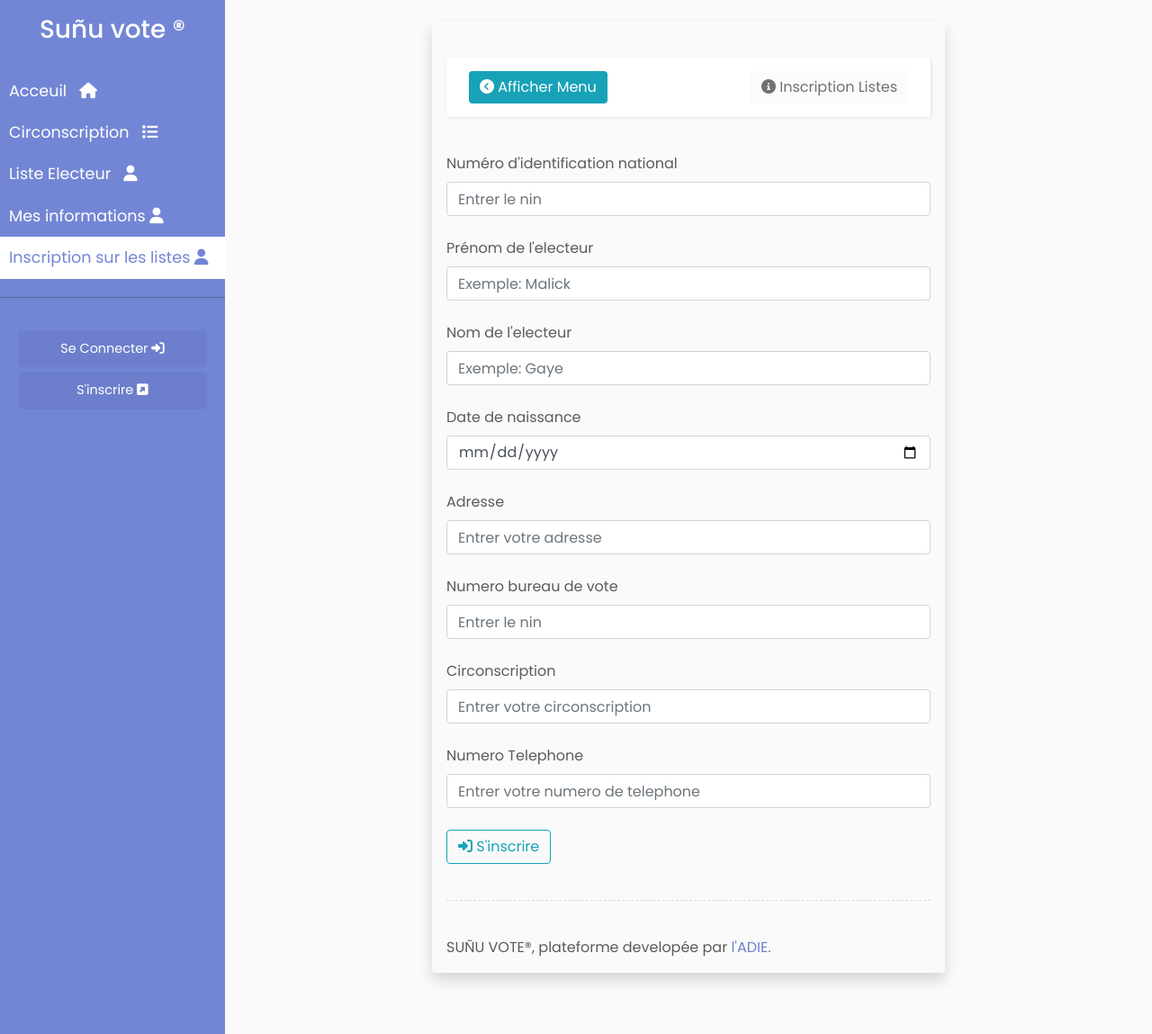
After one commit to abdouAzizThiam2000/sunuvotefrontend, a PHP site: page /CirconscriptionService/inscriptionliste.php in a window 1280 px wide. The commit adds this page. Shown: the whole page at 90% size. Run offline with PHP 8.4, Linux system fonts and the light colour scheme; some libraries are stand-ins or nearby versions.

Commit message:
second commit

```diff
--- a/acceuil.php
+++ b/acceuil.php
@@ -61,7 +61,7 @@
                     <a href="getelecteur.php"> Mes informations <i class="fa fa-user"></i></a>
                 </li>
                 <li>
-                    <a href="electeur.php">Inscription sur les listes <i class="fa fa-user"></i></a>
+                    <a href="inscriptionliste.php">Inscription sur les listes <i class="fa fa-user"></i></a>
                 </li>
 
             </ul>
--- a/getelecteur.php
+++ b/getelecteur.php
@@ -175,7 +175,7 @@
                         <th scope="col">Nom</th>
                         <th scope="col">Prenom</th>
 
-                        <th scope="col">Nom circonscription</th>
+                        <th scope="col"> circonscription</th>
                         <th scope="col">Region</th>
                         <th scope="col">Nombre de bureau</th>
                         <th scope="col">Departement</th>
--- /dev/null
+++ b/inscriptionliste.php
@@ -0,0 +1,296 @@
+<!DOCTYPE html>
+<html>
+
+<head>
+    <meta charset="utf-8">
+    <meta name="viewport" content="width=device-width, initial-scale=1.0">
+    <meta http-equiv="X-UA-Compatible" content="IE=edge">
+
+    <title>Collapsible sidebar using Bootstrap 3</title>
+
+    <!-- Bootstrap CSS CDN -->
+    <link rel="stylesheet" href="https://cdnjs.cloudflare.com/ajax/libs/font-awesome/4.7.0/css/font-awesome.min.css">
+    <link href="https://fonts.googleapis.com/icon?family=Material+Icons" rel="stylesheet">
+
+
+    <link rel="stylesheet" href="https://stackpath.bootstrapcdn.com/bootstrap/4.4.1/css/bootstrap.min.css"
+        integrity="sha384-Vkoo8x4CGsO3+Hhxv8T/Q5PaXtkKtu6ug5TOeNV6gBiFeWPGFN9MuhOf23Q9Ifjh" crossorigin="anonymous">
+    <!-- Our Custom CSS -->
+    <link rel="stylesheet" href="style.css">
+</head>
+
+<script src='https://kit.fontawesome.com/a076d05399.js' crossorigin='anonymous'></script>
+<script src="https://code.jquery.com/jquery-3.4.1.slim.min.js"
+    integrity="sha384-J6qa4849blE2+poT4WnyKhv5vZF5SrPo0iEjwBvKU7imGFAV0wwj1yYfoRSJoZ+n" crossorigin="anonymous">
+</script>
+<script src="https://cdn.jsdelivr.net/npm/popper.js@1.16.0/dist/umd/popper.min.js"
+    integrity="sha384-Q6E9RHvbIyZFJoft+2mJbHaEWldlvI9IOYy5n3zV9zzTtmI3UksdQRVvoxMfooAo" crossorigin="anonymous">
+</script>
+<script src="https://stackpath.bootstrapcdn.com/bootstrap/4.4.1/js/bootstrap.min.js"
+    integrity="sha384-wfSDF2E50Y2D1uUdj0O3uMBJnjuUD4Ih7YwaYd1iqfktj0Uod8GCExl3Og8ifwB6" crossorigin="anonymous">
+</script>
+
+<body>
+
+
+
+    <div class="wrapper">
+        <!-- Sidebar Holder -->
+        <nav id="sidebar" class="fixed">
+
+            <div class="text-center mt-3">
+                <h3>Suñu vote ®</h3>
+            </div>
+            <ul class="list-unstyled components">
+
+
+                <li>
+                    <a href="acceuil.php ">Acceuil &nbsp; <i class="fa fa-home"></i></a>
+                </li>
+
+
+                <li>
+                    <a href="circonscription.php">Circonscription &nbsp; <i class="fa fa-list"></i></a>
+                </li>
+                <li>
+                    <a href="electeur.php">Liste Electeur &nbsp; <i class="fa fa-user"></i></a>
+                </li>
+
+
+
+                <li>
+                    <a href="getelecteur.php"> Mes informations <i class="fa fa-user"></i></a>
+                </li>
+                <li style="color: #7386D5; background: #fff;">
+                    <a href="inscriptionliste.php">Inscription sur les listes <i class="fa fa-user"></i></a>
+                </li>
+
+            </ul>
+
+            <ul class="list-unstyled CTAs">
+                <li><a href="connexion.php" class="article">Se Connecter&nbsp;<i class='fas fa-sign-in-alt'></i></a>
+                </li>
+                <li><a href="inscription.php" class="article">S'inscrire&nbsp;<i
+                            class='fas fa-external-link-square-alt'></i></a></li>
+            </ul>
+        </nav>
+        <div class="col col-lg-6 mx-auto mt-1">
+
+
+
+            <div id="content">
+                <div class="shadow p-3 mb-5 bg-body rounded" style="background-color: FBFBFB;">
+                    <br>
+
+
+                    <nav class="navbar navbar-default">
+                        <div class="container ">
+
+                            <div class="navbar-header">
+                                <button type="button" id="sidebarCollapse" class="btn btn-info navbar-btn">
+                                    <i class="fa fa-chevron-circle-left"></i>
+
+                                    <span>Afficher Menu</span>
+                                </button>
+                            </div>
+
+                            <div class="navbar-header">
+                                <button type="button" id="sidebarCollapse" class="btn btn-light navbar-btn" disabled>
+                                    <i class="fa fa-info-circle"></i>
+
+                                    Inscription Listes
+                                </button>
+                            </div>
+
+                        </div>
+                    </nav>
+
+
+
+
+                    <form name="style.php" method="post">
+
+                        <label for="" style="color:#5C5B5B"> Numéro d'identification national</label>
+                        <input type="text" name="nin" class="form-control" placeholder="Entrer le nin"
+                            aria-label="Recipient's username" aria-describedby="basic-addon2">
+                        <br>
+                        <label for="" style="color:#5C5B5B"> Prénom de l'electeur</label>
+                        <input type="text" name="prenom" class="form-control" placeholder="Exemple: Malick"
+                            aria-label="Recipient's username" aria-describedby="basic-addon2">
+                        <br> <label for="" style="color:#5C5B5B"> Nom de l'electeur</label>
+                        <input type="text" name="nom" class="form-control" placeholder="Exemple: Gaye"
+                            aria-label="Recipient's username" aria-describedby="basic-addon2">
+                        <br> <label for="" style="color:#5C5B5B"> Date de naissance</label>
+                        <input type="date" name="date" class="form-control" placeholder="Entrer le nin"
+                            aria-label="Recipient's username" aria-describedby="basic-addon2"><br> <label for=""
+                            style="color:#5C5B5B"> Adresse</label>
+                        <input type="text" name="adresse" class="form-control" placeholder="Entrer votre adresse"
+                            aria-label="Recipient's username" aria-describedby="basic-addon2"><br> <label for=""
+                            style="color:#5C5B5B"> Numero bureau de vote</label>
+                        <input type="number" name="nin" class="form-control" placeholder="Entrer le nin"
+                            aria-label="Recipient's username" aria-describedby="basic-addon2">
+                        <br> <label for="" style="color:#5C5B5B"> Circonscription</label>
+                        <input type="text" name="circons" class="form-control"
+                            placeholder="Entrer votre circonscription" aria-label="Recipient's username"
+                            aria-describedby="basic-addon2">
+                        <br> <label for="" style="color:#5C5B5B"> Numero Telephone</label>
+                        <input type="text" name="telephone" class="form-control"
+                            placeholder="Entrer votre numero de telephone" aria-label="Recipient's username"
+                            aria-describedby="basic-addon2">
+
+
+                        <div class="float-center">
+                            <br>
+                            <button class="btn btn-outline-info" type="submit" name="valider" value="OK"> <i
+                                    class='fas fa-sign-in-alt'></i>
+
+
+                                S'inscrire
+
+
+                                <?php
+
+                                // $spinner = '  &nbsp;<div class="spinner-border spinner-border-sm text-info"></div>';
+                                ?>
+
+
+
+                            </button>
+                        </div>
+                    </form>
+                    <p></p>
+
+
+
+
+                    <?php
+
+
+                    require_once __DIR__ . '/vendor/autoload.php';
+
+
+
+
+                    if (isset($_POST['valider'])) {
+                        $nin = $_POST['nin'];
+                        $password = $_POST['password'];
+
+
+                        $client = new SoapClient('http://localhost:8686/InscriptionService?wsdl');
+                        $par2 = new stdClass();
+                        $par2->arg0 = $nin;
+                        $par2->arg1 = $password;
+
+
+                        try {
+                            $res = $client->__soapCall("Inscription", array($par2));;
+
+
+                            if ($res->return == 0) {
+
+
+
+                                echo '<div class="alert alert-danger">
+            <strong>Erreur!</strong> idfsgdggg
+          </div>';
+                            }
+                            if ($res->return == 1) {
+                                $_SESSION['valid'] = true;
+                                $_SESSION['timeout'] = time();
+                                $_SESSION['connected'] = 1;
+
+
+
+
+                                echo '<div class="alert alert-success">
+            <strong>Success!</strong> Indicates a successful or positive action.
+          </div>';
+                            } else
+                        if ($res->return == 2) {
+                                $_SESSION['valid'] = true;
+                                $_SESSION['timeout'] = time();
+                                $_SESSION['nin'] = $par2->arg0;
+                                $_SESSION['connected'] = 1;
+
+
+                                sleep(2);
+
+                                echo '<script>
+
+                                    window.location="circonscription.php";
+
+                                    </script>';
+
+
+
+
+
+
+
+
+
+
+                                echo '<div class="alert alert-info">
+            <strong>Admin!</strong> Indicates a successful or positive action.
+          </div>';
+                            }
+
+
+
+
+                            //  $messagebird = new MessageBird\Client('WqdwbdSkmlMZphpLcMrVDWs5Q');
+                            //  $message = new MessageBird\Objects\Message;
+
+                            //  $message->originator = 'Sunu vote';
+                            //   $message->recipients = ['00221785902567'];
+                            //  $message->body = 'Hello World, I am a text message and I was hatched by PHP code!';
+                            //   $response = $messagebird->messages->create($message);
+                        } catch (SoapFault $ex) {
+
+
+                            echo $ex->getMessage();
+                        }
+                    }
+
+
+
+                    ?>
+
+
+
+
+                    <div class="line"></div>
+                    <span style="color:#5C5B5B"> SUÑU VOTE®, plateforme developée par </span><span
+                        style="color:#6d7fcc"> l'ADIE.
+                    </span>
+
+
+
+                </div>
+            </div>
+
+
+            <!-- Page Content Holder -->
+
+
+        </div>
+
+
+
+
+
+        <!-- jQuery CDN -->
+        <script src="https://code.jquery.com/jquery-1.12.0.min.js"></script>
+        <!-- Bootstrap Js CDN -->
+        <script src="https://maxcdn.bootstrapcdn.com/bootstrap/3.3.7/js/bootstrap.min.js"></script>
+
+        <script type="text/javascript">
+        $(document).ready(function() {
+            $('#sidebarCollapse').on('click', function() {
+                $('#sidebar').toggleClass('active');
+            });
+        });
+        </script>
+</body>
+
+</html>
```
